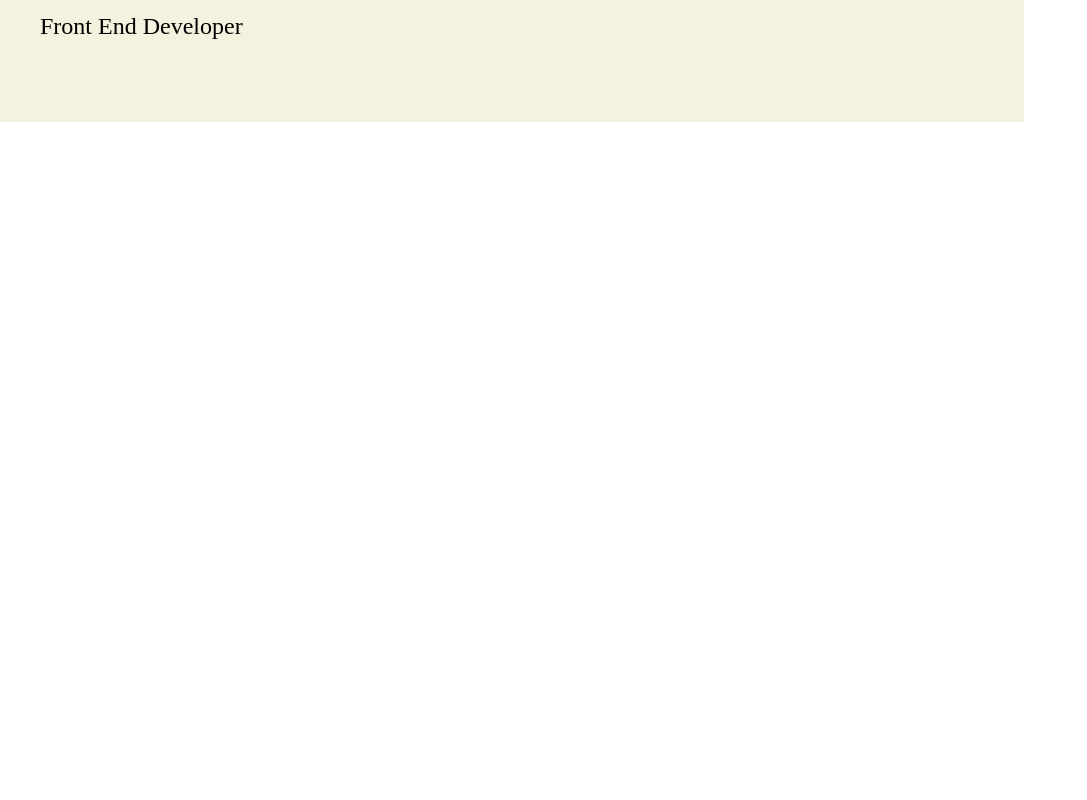
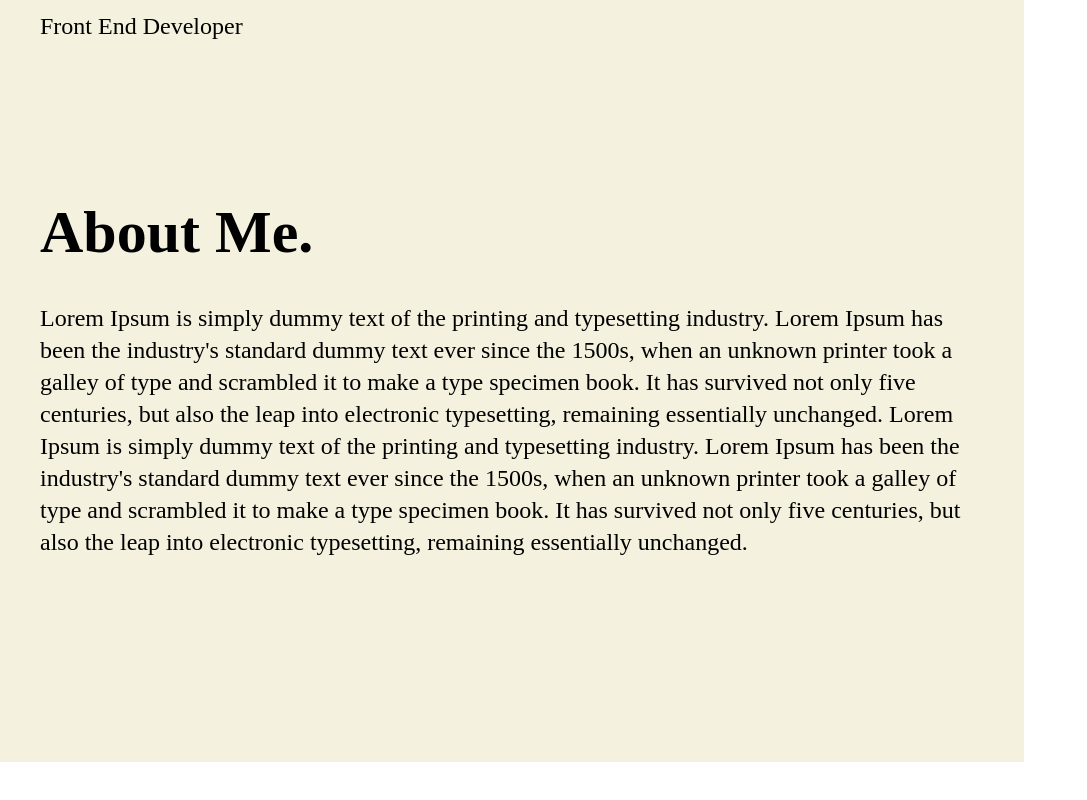
Before and after one commit to mxrshall/myportfolio, a React (Vite) app: page / in a window 1280 px wide. Shown: the part 678-1478 px from the top of the page, without its empty margins (0-1087 px from the left). Before the commit the page ends 800 px from the top, so only its background shows below. Built offline with nearby package versions, Linux system fonts and the light colour scheme; a web font is replaced by a local one.

Commit message:
About sekcia

```diff
--- /dev/null
+++ b/src/About.jsx
@@ -0,0 +1,15 @@
+import { motion } from "framer-motion";
+import SectionTitle from "./SectionTitle";
+
+export default function About() {
+  return (
+    <div className="w-full h-screen flex items-start justify-start relative">
+      <div className="w-4/5 h-4/5 bg-[#F4F1DE] flex flex-col items-start justify-start px-10 py-20">
+        <SectionTitle title="About Me."/>
+        <p className="text-2xl mt-10">
+          Lorem Ipsum is simply dummy text of the printing and typesetting industry. Lorem Ipsum has been the industry's standard dummy text ever since the 1500s, when an unknown printer took a galley of type and scrambled it to make a type specimen book. It has survived not only five centuries, but also the leap into electronic typesetting, remaining essentially unchanged. Lorem Ipsum is simply dummy text of the printing and typesetting industry. Lorem Ipsum has been the industry's standard dummy text ever since the 1500s, when an unknown printer took a galley of type and scrambled it to make a type specimen book. It has survived not only five centuries, but also the leap into electronic typesetting, remaining essentially unchanged.
+        </p>
+      </div>
+    </div>
+  );
+}
--- a/src/App.jsx
+++ b/src/App.jsx
@@ -1,6 +1,7 @@
 import Intro from "./Intro";
 import Homepage from "./Homepage";
 import Navigation from "./Navigation";
+import About from "./About";
 
 export default function App() {
 
@@ -9,6 +10,7 @@ export default function App() {
       <Intro />
       <Navigation />
       <Homepage />
+      <About />
     </>
   );
 }
--- a/src/Intro.jsx
+++ b/src/Intro.jsx
@@ -2,7 +2,7 @@ import { motion } from 'framer-motion';
 
 export default function Intro() {
     return (
-        <div className="absolute flex top-0 left-0 w-full h-screen overflow-hidden z-50 pointer-events-none">
+        <div className="fixed flex top-0 left-0 w-full h-screen overflow-hidden z-50 pointer-events-none">
             <motion.div
                 className="w-1/2 h-screen bg-black"
                 initial={{ opacity: 1, x: 0 }}
--- /dev/null
+++ b/src/SectionTitle.jsx
@@ -0,0 +1,9 @@
+export default function SectionTitle({ title }) {
+    return (
+        <>
+            <h1 className="text-6xl font-bold">
+                {title}
+            </h1>
+        </>
+    );
+}
```
